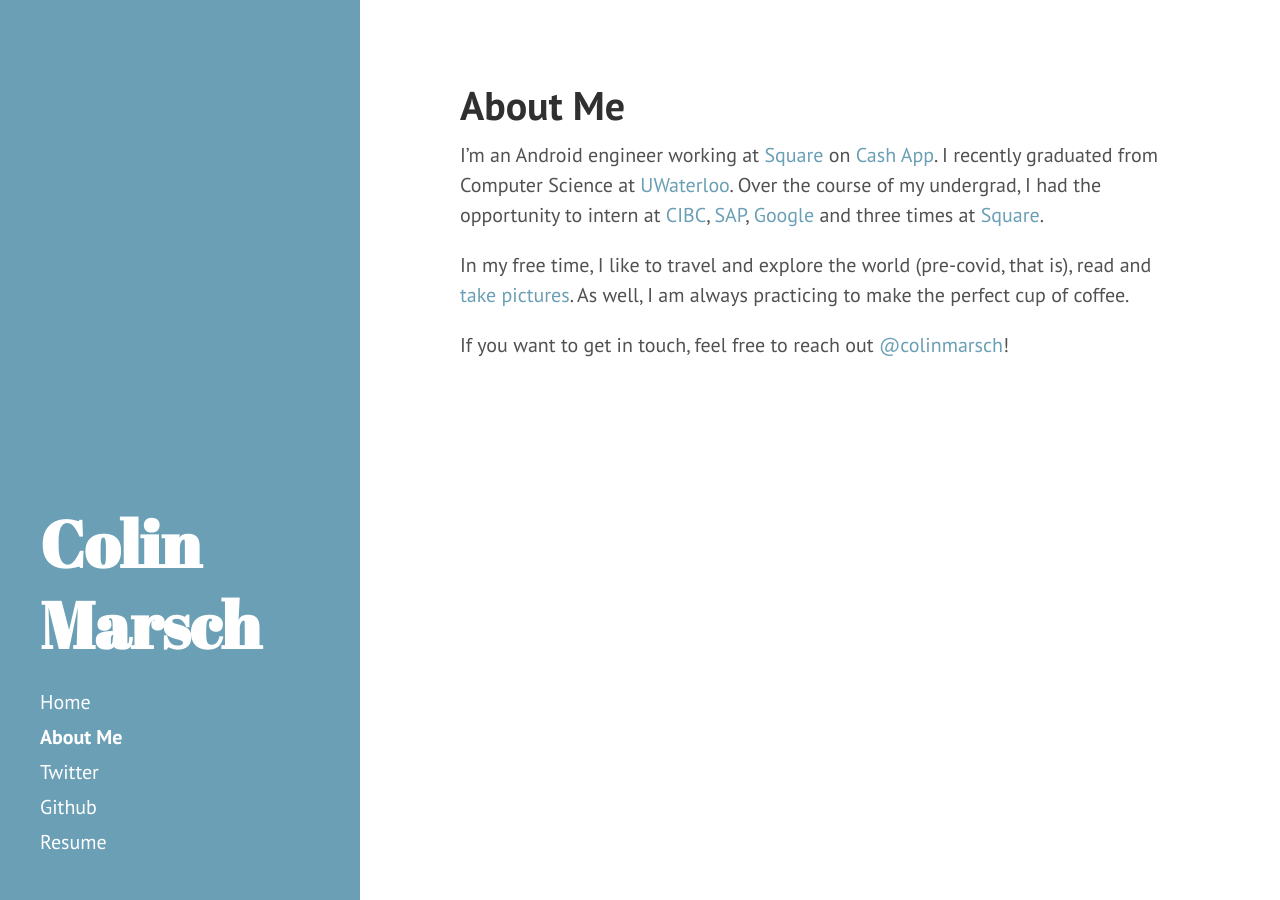
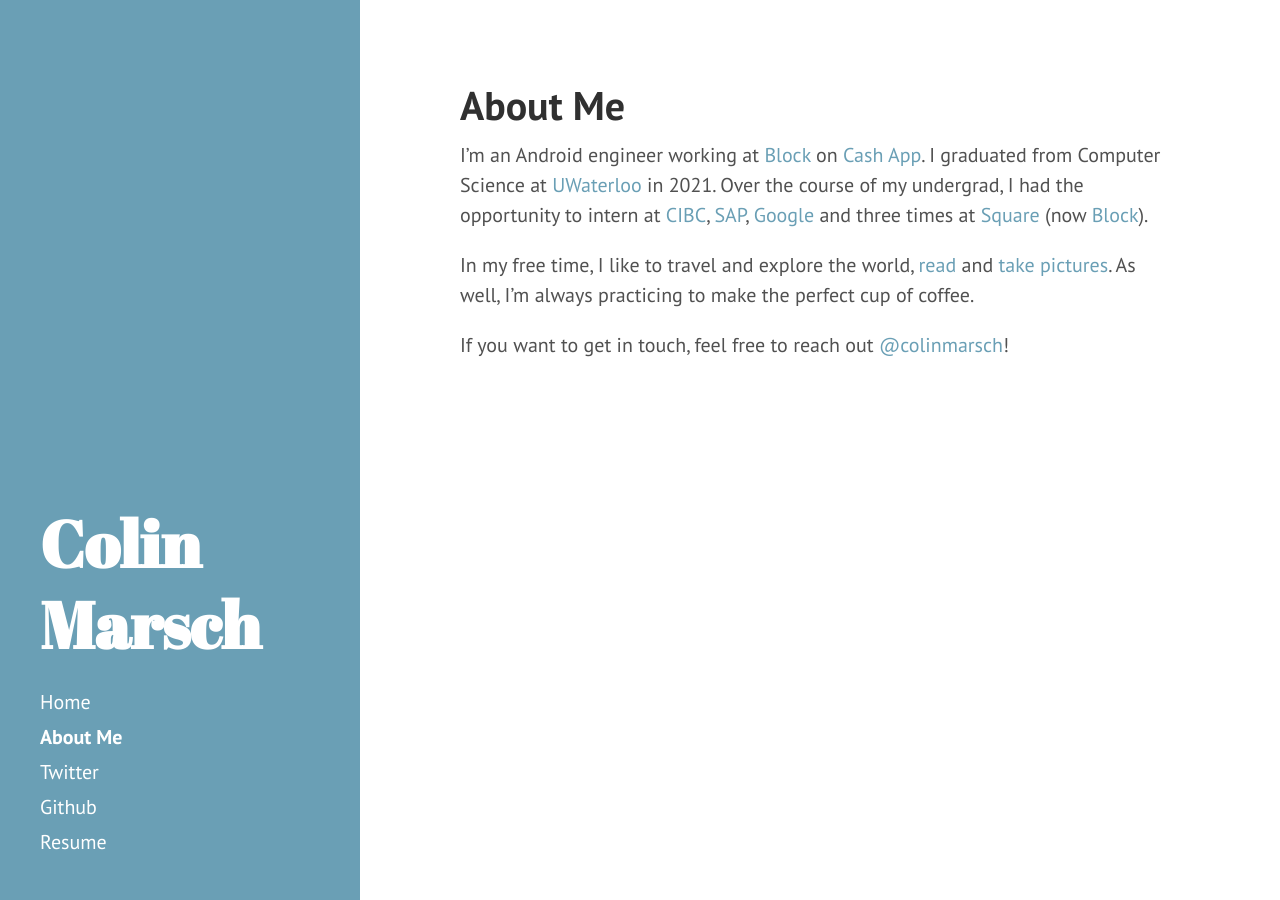
Before and after one commit to colinmarsch/colinmarsch.github.io, a Jekyll site: the page built from about.md, in a window 1280 px wide. Built offline with Jekyll 4.4.1, drawn with Linux system fonts in a browser that asks for light colours.

Commit message:
Update About Me page

```diff
--- a/about.md
+++ b/about.md
@@ -3,9 +3,11 @@
 title: About Me
 ---
 
-I'm an Android engineer working at [Square](https://squareup.com) on [Cash App](https://cash.app). I recently graduated from Computer Science at [UWaterloo](https://uwaterloo.ca).
-Over the course of my undergrad, I had the opportunity to intern at [CIBC](https://www.cibc.com/en/about-cibc/careers/teams/digital.html), [SAP](https://www.sap.com), [Google](https://google.com) and three times at [Square](https://squareup.com).
+I’m an Android engineer working at [Block](https://block.xyz/) on [Cash App](https://cash.app/). I graduated from Computer Science at [UWaterloo](https://uwaterloo.ca/) in 2021.
+Over the course of my undergrad, I had the opportunity to intern at [CIBC](https://www.cibc.com/en/about-cibc/careers/teams/digital.html),
+[SAP](https://www.sap.com/), [Google](https://google.com/) and three times at [Square](https://squareup.com/) (now [Block](https://block.xyz/)).
 
-In my free time, I like to travel and explore the world (pre-covid, that is), read and [take pictures](https://www.instagram.com/marschcolin/). As well, I am always practicing to make the perfect cup of coffee.
+In my free time, I like to travel and explore the world, [read](https://www.goodreads.com/user/show/109611990-colin) and [take pictures](https://instagram.com/marschcolin/).
+As well, I'm always practicing to make the perfect cup of coffee.
 
 If you want to get in touch, feel free to reach out [@colinmarsch](https://twitter.com/colinmarsch)!
```
